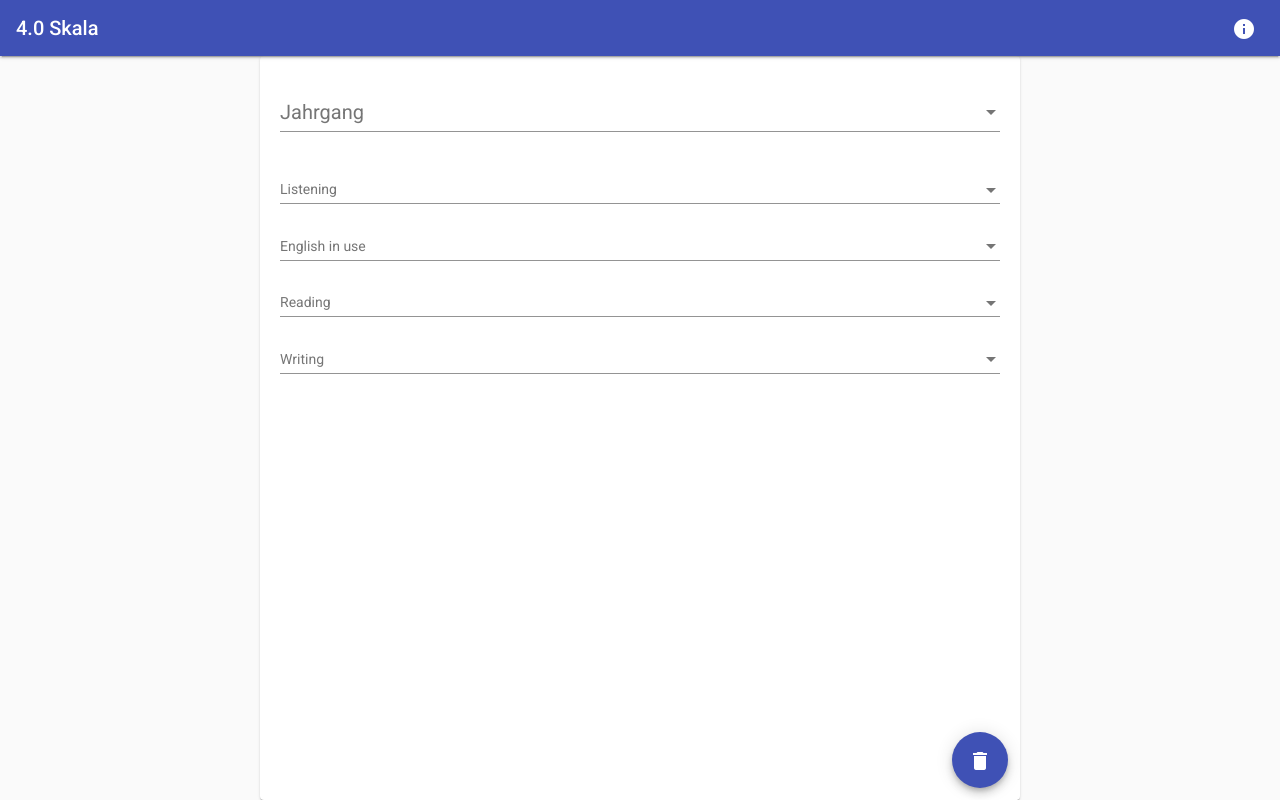
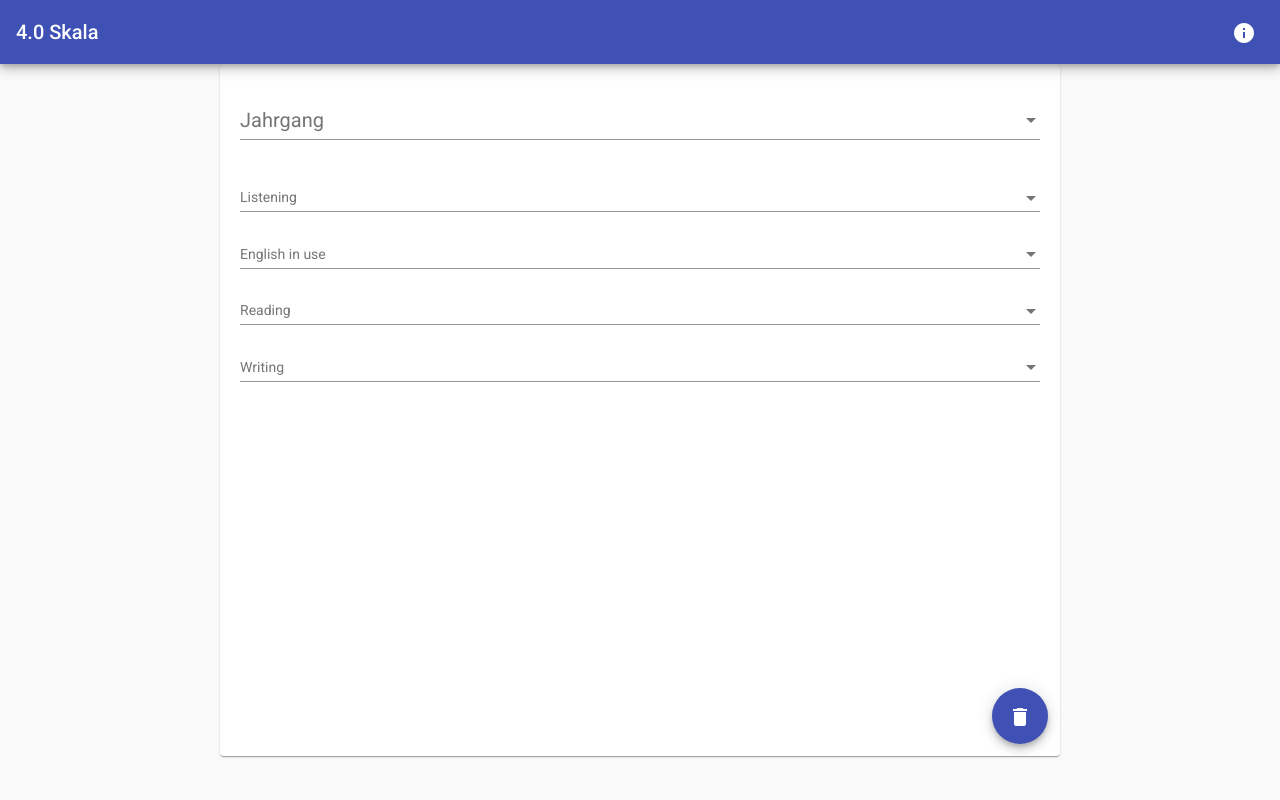
Before and after one commit to florianmack/calc-skala, an Angular app: page / in a window 1280 px wide. Built offline with nearby package versions, Linux system fonts and the light colour scheme.

Commit message:
fix ios bug

```diff
--- a/src/app/components/calc-skala/calc-skala.component.css
+++ b/src/app/components/calc-skala/calc-skala.component.css
@@ -1,9 +1,3 @@
-:host {
-   display: flex;
-   flex-direction: column;
-   height: 100vh;
-}
-
 .mat-toolbar {
    position: relative;
    z-index: 2;
--- a/src/app/components/calc-skala/calc-skala.component.html
+++ b/src/app/components/calc-skala/calc-skala.component.html
@@ -1,4 +1,4 @@
-<mat-toolbar class="mat-elevation-z2" color="primary">
+<mat-toolbar class="mat-elevation-z6" color="primary">
    <span>4.0 Skala</span>
    <span class="spacer"></span>
    <button mat-icon-button (click)="info()">
```
